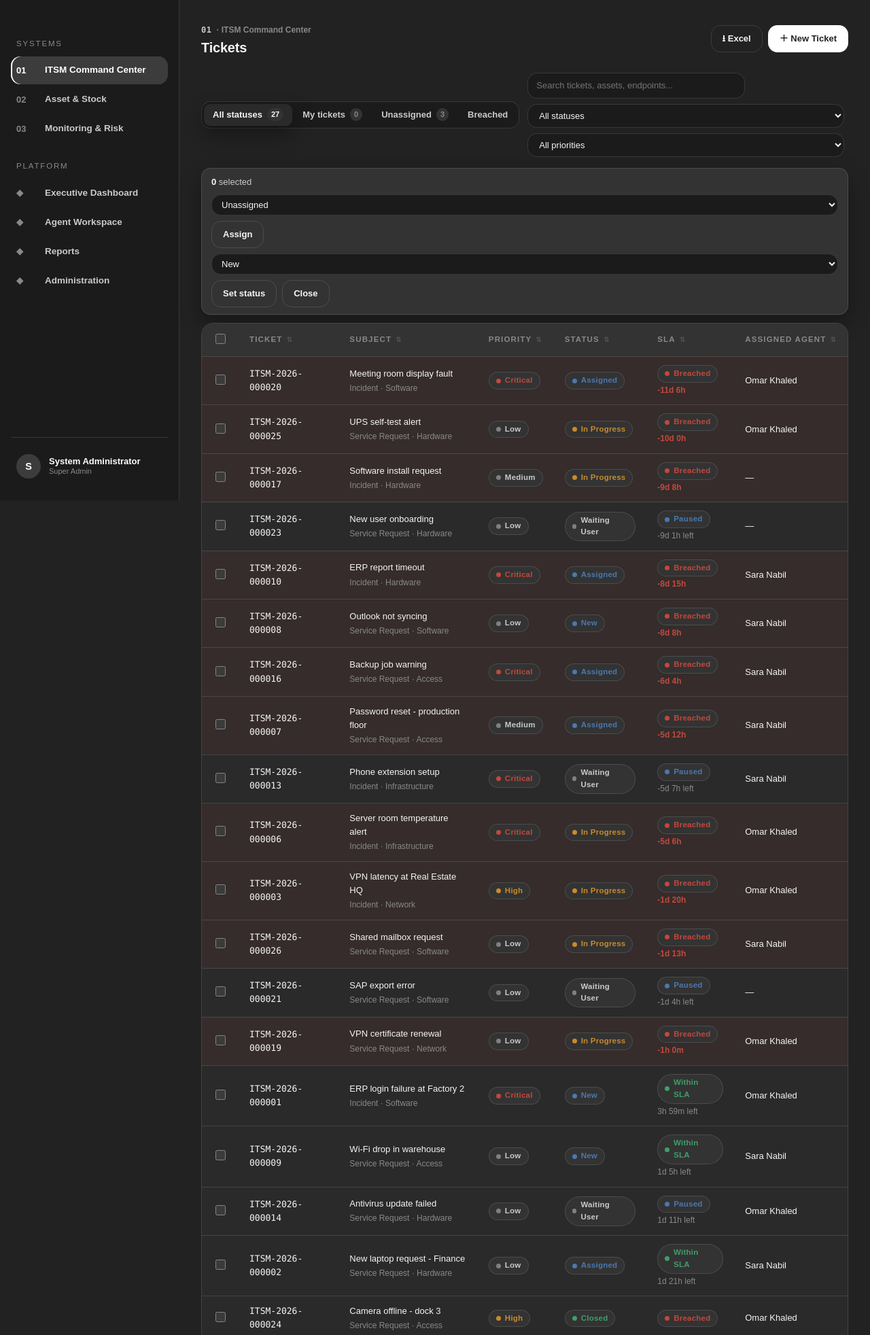
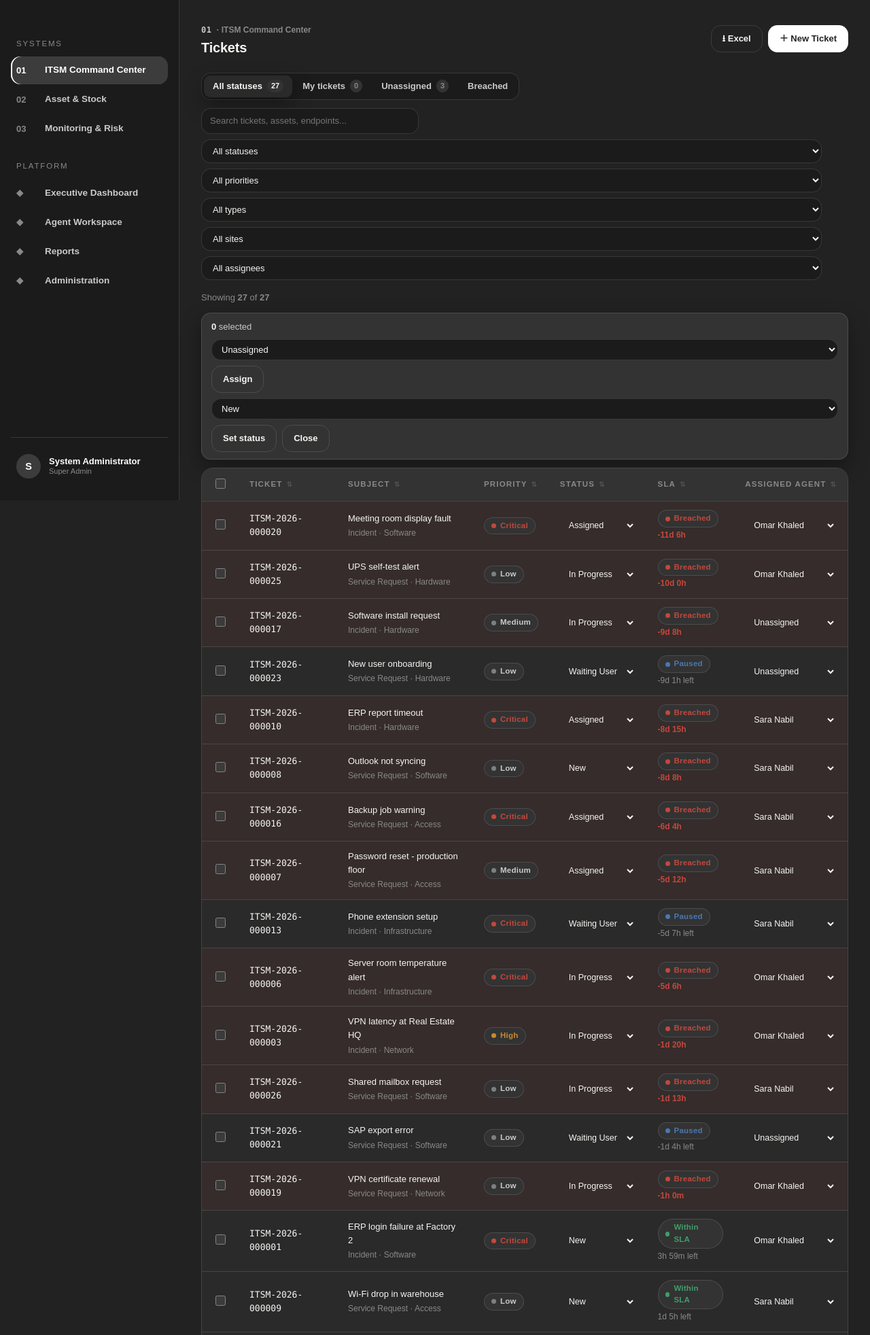
Before and after one commit to abodahn/T-cap, a Flask app: page /itsm/ in a window 1280 px wide. Shown: the part 64-2028 px from the top of the page at 68% size. Run offline with Flask 3, Linux system fonts and the light colour scheme; the visitor is signed in with stand-in values (Sample User, id 1); data comes from the database, SQL or seed files in the repository; some libraries are stand-ins or nearby versions.

Commit message:
ITSM list: filters + count, inline quick-edit, pagination
- Filters: type / site / assignee dropdowns (agents only) on top of the
  existing status/priority/search, with a "Showing N of M" count and a
  clear-filters link. Excel export honors all filters.
- Inline quick-edit: agents change a ticket's status or assignee straight
  from the row (posts a single-row bulk action, returns to the same view).
- Pagination: 50 per page with Prev/Next and a page indicator; all filters
  and the active sort are preserved across pages.

Employees (own-only) don't get the agent filters or inline edit. Adds
filter/pager i18n keys (EN/AR 273/273). Tested: 50+5 paging, filter counts,
inline edit, employee gating; full suite green.

Co-Authored-By: Claude Opus 4.8 <noreply@anthropic.com>

```diff
--- a/app/routes/itsm.py
+++ b/app/routes/itsm.py
@@ -78,32 +78,65 @@ def index():
     db = get_db()
     status = request.args.get("status") or ""
     priority = request.args.get("priority") or ""
+    ftype = request.args.get("type") or ""
+    fsite = request.args.get("site") or ""
+    fagent = request.args.get("agent") or ""     # assignee filter
     scope = request.args.get("scope") or ""
     q = (request.args.get("q") or "").strip()
     sort = request.args.get("sort") or ""
     sdir = "desc" if request.args.get("dir") == "desc" else "asc"
     u = current_user()
+    can_edit = user_can("itsm_edit")
     own_sql, own_p = _own_scope(u)
-    sql = "SELECT * FROM tickets WHERE 1=1" + own_sql
+
+    where = "1=1" + own_sql
     p = list(own_p)
     if status:
-        sql += " AND status=?"; p.append(status)
+        where += " AND status=?"; p.append(status)
     if priority:
-        sql += " AND priority=?"; p.append(priority)
+        where += " AND priority=?"; p.append(priority)
+    if ftype:
+        where += " AND type=?"; p.append(ftype)
+    if fsite:
+        where += " AND site=?"; p.append(fsite)
+    if fagent == "__unassigned__":
+        where += " AND (assigned_agent IS NULL OR assigned_agent='')"
+    elif fagent:
+        where += " AND assigned_agent=?"; p.append(fagent)
     if scope == "mine":
-        sql += " AND assigned_agent=?"; p.append(u["full_name"])
+        where += " AND assigned_agent=?"; p.append(u["full_name"])
     elif scope == "unassigned":
-        sql += " AND (assigned_agent IS NULL OR assigned_agent='')"
+        where += " AND (assigned_agent IS NULL OR assigned_agent='')"
     if q:
-        sql += " AND (subject LIKE ? OR ref LIKE ? OR requester LIKE ?)"; p += [f"%{q}%"] * 3
-    sql += " ORDER BY " + _order_by(sort, sdir)
-    rows = db.execute(sql, p).fetchall()
+        where += " AND (subject LIKE ? OR ref LIKE ? OR requester LIKE ?)"; p += [f"%{q}%"] * 3
+
+    total = db.execute("SELECT COUNT(*) FROM tickets WHERE " + where, p).fetchone()[0]
+
+    PAGE = 50
+    try:
+        page = max(1, int(request.args.get("page") or 1))
+    except ValueError:
+        page = 1
+    order = _order_by(sort, sdir)
+    base = "SELECT * FROM tickets WHERE " + where + " ORDER BY " + order
+    # 'breached' post-filters in Python, so it can't be SQL-paginated — fetch all.
+    if scope == "breached":
+        rows = db.execute(base, p).fetchall()
+    else:
+        rows = db.execute(base + " LIMIT ? OFFSET ?", p + [PAGE, (page - 1) * PAGE]).fetchall()
+
     tickets = []
     for r in rows:
         sla = core.compute_sla(r)
         if scope == "breached" and not sla["breached"]:
             continue
         tickets.append({"r": r, "sla": sla})
+
+    if scope == "breached":
+        page, pages, total = 1, 1, len(tickets)
+    else:
+        pages = max(1, (total + PAGE - 1) // PAGE)
+
     counts = {"": db.execute("SELECT COUNT(*) FROM tickets WHERE 1=1" + own_sql, own_p).fetchone()[0]}
     for s in core.STATUSES:
         c = db.execute("SELECT COUNT(*) FROM tickets WHERE status=?" + own_sql, [s] + own_p).fetchone()[0]
@@ -114,10 +147,19 @@ def index():
         "unassigned": db.execute("SELECT COUNT(*) FROM tickets WHERE (assigned_agent IS NULL OR assigned_agent='') AND status NOT IN ('Resolved','Closed','Cancelled')" + own_sql, own_p).fetchone()[0],
     }
     agents = db.execute("SELECT full_name FROM users WHERE role IN ('it_agent','it_admin','monitoring_admin') ORDER BY full_name").fetchall()
+    # Distinct filter options (agents only — employees have a tiny own-list).
+    f_types = f_sites = f_agents = []
+    if can_edit:
+        f_types = [r[0] for r in db.execute("SELECT DISTINCT type FROM tickets WHERE type IS NOT NULL AND type<>'' ORDER BY type").fetchall()]
+        f_sites = [r[0] for r in db.execute("SELECT DISTINCT site FROM tickets WHERE site IS NOT NULL AND site<>'' ORDER BY site").fetchall()]
+        f_agents = [r[0] for r in db.execute("SELECT DISTINCT assigned_agent FROM tickets WHERE assigned_agent IS NOT NULL AND assigned_agent<>'' ORDER BY assigned_agent").fetchall()]
     return render_template("itsm/list.html", tickets=tickets, statuses=core.STATUSES,
                            priorities=core.PRIORITIES, f_status=status, f_priority=priority,
+                           f_type=ftype, f_site=fsite, f_agent=fagent,
+                           f_types=f_types, f_sites=f_sites, f_agents=f_agents,
                            scope=scope, q=q, counts=counts, scope_counts=scope_counts,
-                           sort=sort, sdir=sdir, agents=agents, can_edit=user_can("itsm_edit"))
+                           sort=sort, sdir=sdir, agents=agents, can_edit=can_edit,
+                           page=page, pages=pages, total=total, shown=len(tickets), page_size=PAGE)
 
 
 @bp.route("/bulk", methods=["POST"])
@@ -168,12 +210,23 @@ def export_xlsx():
     status = request.args.get("status") or ""
     priority = request.args.get("priority") or ""
     q = (request.args.get("q") or "").strip()
+    ftype = request.args.get("type") or ""
+    fsite = request.args.get("site") or ""
+    fagent = request.args.get("agent") or ""
     own_sql, own_p = _own_scope(current_user())
     sql = "SELECT * FROM tickets WHERE 1=1" + own_sql; p = list(own_p)
     if status:
         sql += " AND status=?"; p.append(status)
     if priority:
         sql += " AND priority=?"; p.append(priority)
+    if ftype:
+        sql += " AND type=?"; p.append(ftype)
+    if fsite:
+        sql += " AND site=?"; p.append(fsite)
+    if fagent == "__unassigned__":
+        sql += " AND (assigned_agent IS NULL OR assigned_agent='')"
+    elif fagent:
+        sql += " AND assigned_agent=?"; p.append(fagent)
     if q:
         sql += " AND (subject LIKE ? OR ref LIKE ?)"; p += [f"%{q}%", f"%{q}%"]
     sort = request.args.get("sort") or ""
--- a/app/static/css/app.css
+++ b/app/static/css/app.css
@@ -169,6 +169,19 @@
 .tc-bulkbar .tc-select { padding: 6px 10px; font-size: 13px; }
 .tc-chk-col { width: 34px; text-align: center; }
 .tc-chk-col input[type=checkbox] { width: 15px; height: 15px; accent-color: var(--brand-grey); cursor: pointer; }
+
+/* inline row quick-edit selects */
+.tc-inline form { margin: 0; }
+.tc-select--bare { padding: 4px 8px; font-size: 12.5px; background: transparent;
+  border-color: transparent; max-width: 160px; }
+.tc-select--bare:hover { border-color: var(--line-color); background: var(--surface-2); }
+
+/* list meta + pagination */
+.tc-listmeta { font-size: 13px; margin-bottom: 12px; }
+.tc-listmeta a { color: var(--text-muted); text-decoration: underline; }
+.tc-listmeta a:hover { color: var(--text); }
+.tc-pager { display: flex; align-items: center; justify-content: center; gap: 14px;
+  margin-top: 16px; font-size: 13px; }
 
 /* cards + table rows: subtle interaction */
 .tc-card { transition: border-color var(--transition); }
--- a/app/templates/itsm/list.html
+++ b/app/templates/itsm/list.html
@@ -3,13 +3,15 @@
 {% block title %}{{ t('mod_itsm') }}{% endblock %}
 {% set sla_kind = {'Within SLA':'success','Met':'success','Warning':'warning','Breached':'danger','Paused':'info'} %}
 {% block content %}
+{% set qargs = {'status':f_status,'priority':f_priority,'type':f_type,'site':f_site,'agent':f_agent,'q':q,'scope':scope} %}
+{% set has_filters = f_status or f_priority or f_type or f_site or f_agent or q %}
 <div class="tc-head">
   <div class="tc-head__l">
     <span class="tc-kicker"><b>01</b> · {{ t('mod_itsm') }}</span>
     <h1 class="tc-h1">{{ t('tickets') }}</h1>
   </div>
   <div class="tc-btnbar">
-    <a class="tc-btn tc-btn--ghost" href="{{ url_for('itsm.export_xlsx', status=f_status, priority=f_priority, q=q, sort=sort, dir=sdir) }}">⭳ Excel</a>
+    <a class="tc-btn tc-btn--ghost" href="{{ url_for('itsm.export_xlsx', sort=sort, dir=sdir, **qargs) }}">⭳ Excel</a>
     {% if user_can('itsm_create') %}<a class="tc-btn tc-btn--primary" href="{{ url_for('itsm.new') }}">＋ {{ t('new_ticket') }}</a>{% endif %}
   </div>
 </div>
@@ -21,7 +23,7 @@
     <a class="{{ 'on' if scope=='unassigned' }}" href="{{ url_for('itsm.index', scope='unassigned') }}">{{ t('unassigned') }} <span class="n">{{ scope_counts.unassigned }}</span></a>
     <a class="{{ 'on' if scope=='breached' }}" href="{{ url_for('itsm.index', scope='breached') }}">{{ t('breached') }}</a>
   </div>
-  <form method="get" class="tc-toolbar" style="margin:0;gap:8px">
+  <form method="get" class="tc-toolbar" style="margin:0;gap:8px;flex-wrap:wrap">
     {% if scope %}<input type="hidden" name="scope" value="{{ scope }}">{% endif %}
     <input class="tc-input grow" name="q" value="{{ q }}" placeholder="{{ t('search_ph') }}">
     <select class="tc-select" name="status" onchange="this.form.submit()">
@@ -32,7 +34,27 @@
       <option value="">{{ t('all_priorities') }}</option>
       {% for p in priorities %}<option value="{{ p }}" {{ 'selected' if p==f_priority }}>{{ p }}</option>{% endfor %}
     </select>
+    {% if can_edit %}
+    <select class="tc-select" name="type" onchange="this.form.submit()">
+      <option value="">{{ t('all_types') }}</option>
+      {% for x in f_types %}<option value="{{ x }}" {{ 'selected' if x==f_type }}>{{ x }}</option>{% endfor %}
+    </select>
+    <select class="tc-select" name="site" onchange="this.form.submit()">
+      <option value="">{{ t('all_sites') }}</option>
+      {% for x in f_sites %}<option value="{{ x }}" {{ 'selected' if x==f_site }}>{{ x }}</option>{% endfor %}
+    </select>
+    <select class="tc-select" name="agent" onchange="this.form.submit()">
+      <option value="">{{ t('all_agents') }}</option>
+      <option value="__unassigned__" {{ 'selected' if f_agent=='__unassigned__' }}>{{ t('unassigned') }}</option>
+      {% for x in f_agents %}<option value="{{ x }}" {{ 'selected' if x==f_agent }}>{{ x }}</option>{% endfor %}
+    </select>
+    {% endif %}
   </form>
+</div>
+
+<div class="tc-listmeta tc-faint">
+  {{ t('showing') }} <b>{{ shown }}</b> {{ t('of') }} <b>{{ total }}</b>
+  {% if has_filters %} · <a href="{{ url_for('itsm.index', scope=scope) }}">{{ t('clear_filters') }}</a>{% endif %}
 </div>
 
 {% if can_edit %}
@@ -53,13 +75,14 @@
   <button class="tc-btn tc-btn--ghost" name="action" value="close"
           onclick="return confirm('{{ t('confirm_bulk_close') }}')">{{ t('close') }}</button>
 </div>
+</form>
 {% endif %}
 <div class="tc-table-wrap">
   <table class="tc-table">
     {% macro sortth(key, label) %}
       {% set nd = 'desc' if (sort==key and sdir=='asc') else 'asc' %}
       <th><a class="tc-th-sort {{ 'on' if sort==key }}"
-             href="{{ url_for('itsm.index', scope=scope, status=f_status, priority=f_priority, q=q, sort=key, dir=nd) }}">
+             href="{{ url_for('itsm.index', scope=scope, status=f_status, priority=f_priority, type=f_type, site=f_site, agent=f_agent, q=q, sort=key, dir=nd) }}">
         {{ label }}<span class="tc-th-arrow">{{ '▲' if (sort==key and sdir=='asc') else ('▼' if sort==key else '⇅') }}</span>
       </a></th>
     {% endmacro %}
@@ -75,15 +98,46 @@
         <td><a class="tc-idlink" href="{{ url_for('itsm.view', ref=r['ref']) }}" onclick="event.stopPropagation()">{{ r['ref'] }}</a></td>
         <td>{{ r['subject'] }}{% if r['type'] %}<div class="tc-faint" style="font-size:12px;margin-top:2px">{{ r['type'] }} · {{ r['category'] }}</div>{% endif %}</td>
         <td>{{ prio_chip(r['priority']) }}</td>
-        <td>{{ status_chip(r['status']) }}</td>
+        {% if can_edit %}
+        <td class="tc-inline" onclick="event.stopPropagation()">
+          <form method="post" action="{{ url_for('itsm.bulk') }}">
+            <input type="hidden" name="_csrf" value="{{ csrf_token() }}">
+            <input type="hidden" name="sel" value="{{ r['ref'] }}"><input type="hidden" name="action" value="status">
+            <select class="tc-select tc-select--bare" name="status" onchange="this.form.submit()" title="{{ t('status') }}">
+              {% for s2 in statuses %}<option {{ 'selected' if s2==r['status'] }}>{{ s2 }}</option>{% endfor %}
+            </select>
+          </form>
+        </td>
+        {% else %}<td>{{ status_chip(r['status']) }}</td>{% endif %}
         <td>{{ chip(s.status, sla_kind.get(s.status,'')) }}{% if r['status'] not in ['Resolved','Closed','Cancelled'] and s.remaining %}<div class="tc-mono {{ 'tc-due-over' if s.breached else 'tc-faint' }}" style="font-size:12px;margin-top:2px">{{ s.remaining }} {{ '' if s.breached else t('left') }}</div>{% endif %}</td>
-        <td class="tc-faint">{{ r['assigned_agent'] or ('—' if r['status'] not in ['Resolved','Closed'] else '') }}</td>
+        {% if can_edit %}
+        <td class="tc-inline" onclick="event.stopPropagation()">
+          <form method="post" action="{{ url_for('itsm.bulk') }}">
+            <input type="hidden" name="_csrf" value="{{ csrf_token() }}">
+            <input type="hidden" name="sel" value="{{ r['ref'] }}"><input type="hidden" name="action" value="assign">
+            <select class="tc-select tc-select--bare" name="assigned_agent" onchange="this.form.submit()" title="{{ t('assigned_agent') }}">
+              <option value="">{{ t('unassigned') }}</option>
+              {% if r['assigned_agent'] and r['assigned_agent'] not in agents|map(attribute='full_name')|list %}<option selected>{{ r['assigned_agent'] }}</option>{% endif %}
+              {% for a in agents %}<option {{ 'selected' if a['full_name']==r['assigned_agent'] }}>{{ a['full_name'] }}</option>{% endfor %}
+            </select>
+          </form>
+        </td>
+        {% else %}<td class="tc-faint">{{ r['assigned_agent'] or ('—' if r['status'] not in ['Resolved','Closed'] else '') }}</td>{% endif %}
       </tr>
       {% else %}<tr><td colspan="{{ 7 if can_edit else 6 }}"><div class="tc-empty"><img src="{{ url_for('static', filename='img/logo-mark.png') }}" alt=""><p>{{ t('no_records') }}</p></div></td></tr>{% endfor %}
     </tbody>
   </table>
 </div>
-{% if can_edit %}</form>
+
+{% if pages > 1 %}
+<div class="tc-pager">
+  {% if page > 1 %}<a class="tc-btn tc-btn--ghost tc-btn--sm" href="{{ url_for('itsm.index', page=page-1, sort=sort, dir=sdir, **qargs) }}">← {{ t('prev') }}</a>{% endif %}
+  <span class="tc-faint">{{ t('page') }} {{ page }} / {{ pages }}</span>
+  {% if page < pages %}<a class="tc-btn tc-btn--ghost tc-btn--sm" href="{{ url_for('itsm.index', page=page+1, sort=sort, dir=sdir, **qargs) }}">{{ t('next') }} →</a>{% endif %}
+</div>
+{% endif %}
+
+{% if can_edit %}
 <script>
 (function(){
   var bar=document.getElementById('bulkBar'), cnt=document.getElementById('bulkCount'),
```
Also changed, not shown: app/static/i18n/ar.json (+9 -1 lines), app/static/i18n/en.json (+9 -1 lines), .impeccable/hook.cache.json.
